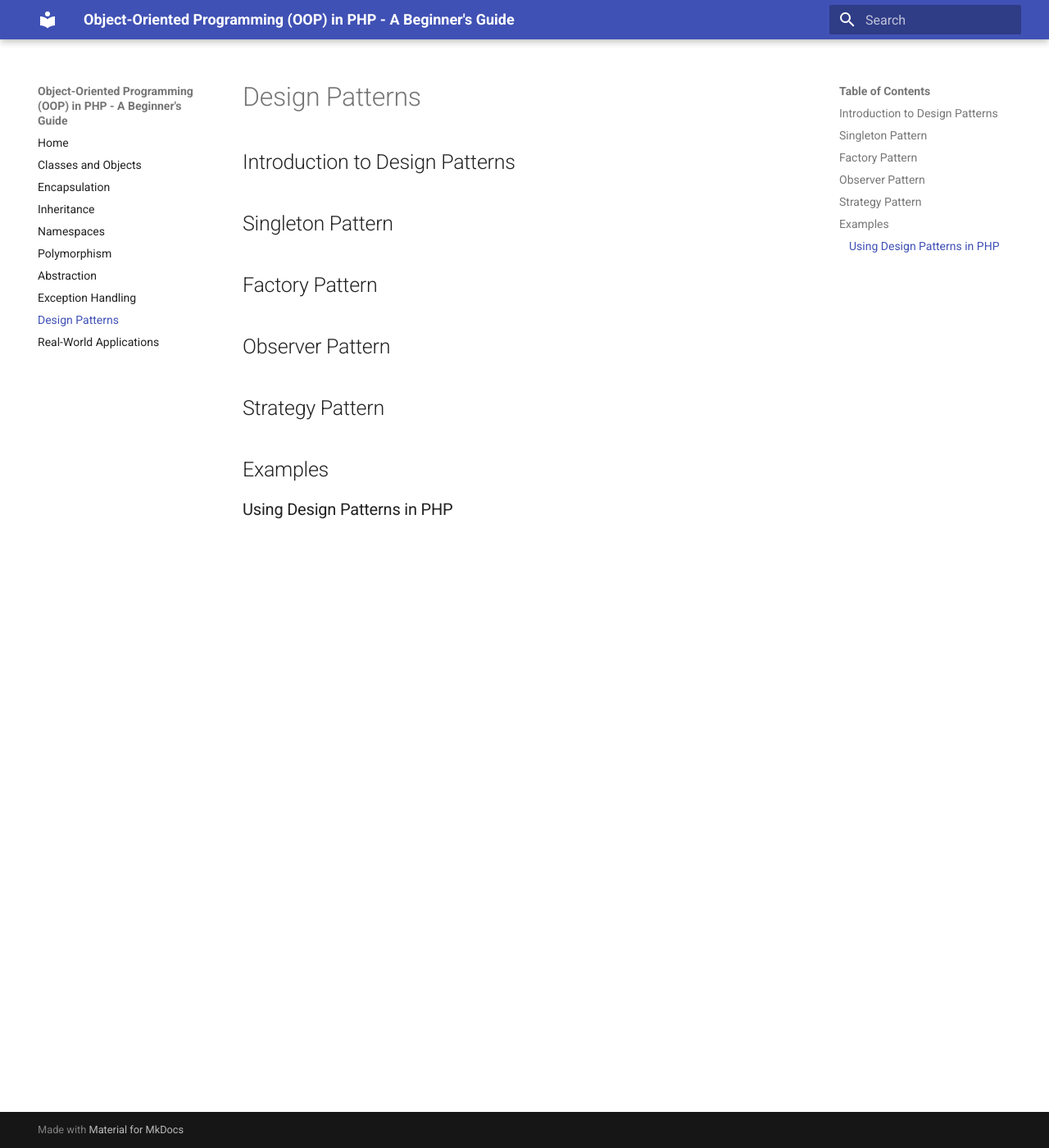
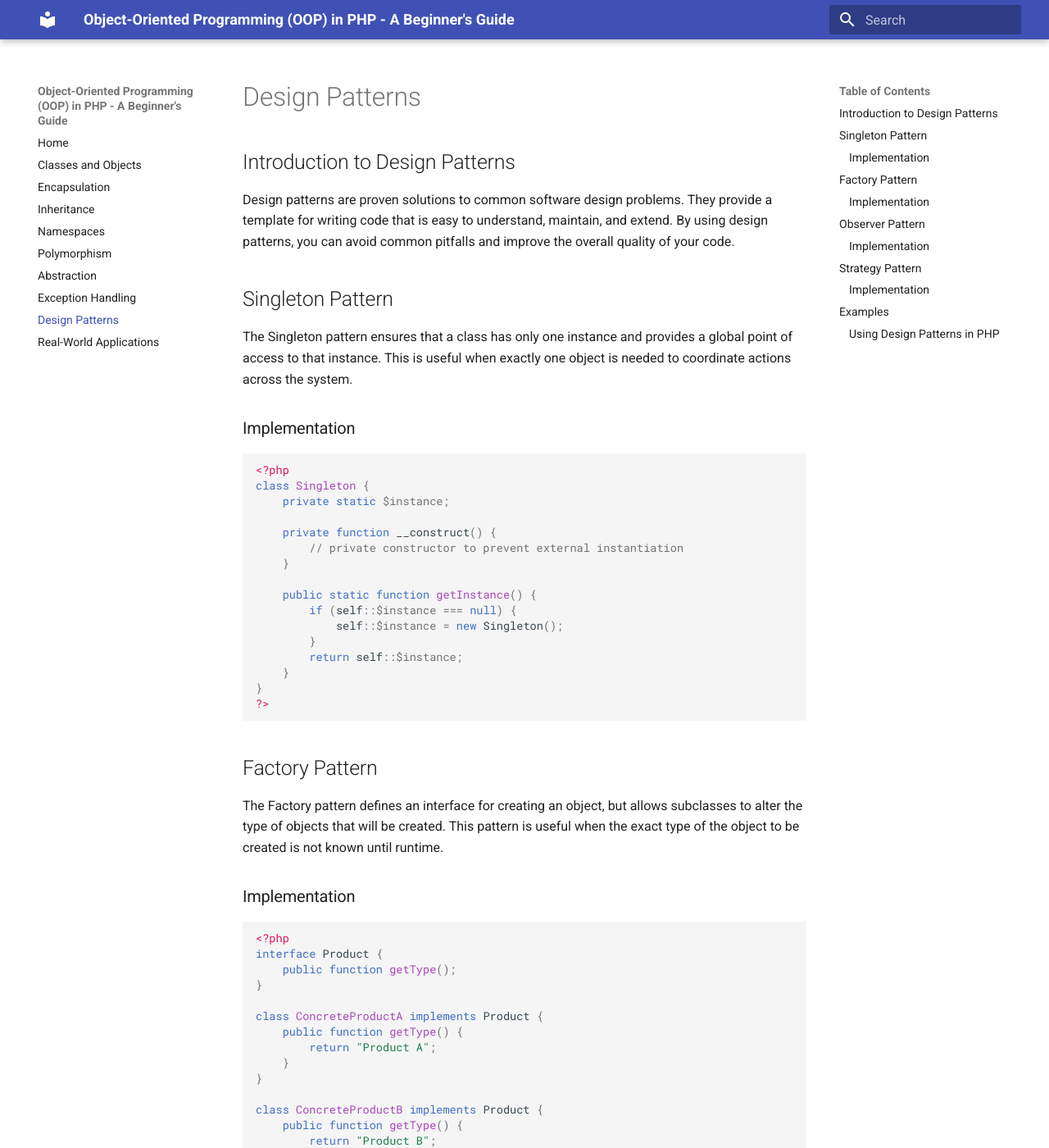
Before and after one commit to fahdi/php-oop, an MkDocs documentation site: the page built from docs/design-patterns.md, in a window 1280 px wide and 1400 px high. Shown: the whole window at 82% size. Built offline with MkDocs 1.6.1 and Material for MkDocs 9.7.7, drawn with Linux system fonts in a browser that asks for light colours; some of the changed text lies outside the part shown.

Commit message:
Add the initial topic content for design patterns. WIP!

````diff
--- a/docs/design-patterns.md
+++ b/docs/design-patterns.md
@@ -2,14 +2,197 @@
 
 ## Introduction to Design Patterns
 
+Design patterns are proven solutions to common software design problems. They provide a template for writing code that is easy to understand, maintain, and extend. By using design patterns, you can avoid common pitfalls and improve the overall quality of your code.
+
 ## Singleton Pattern
+
+The Singleton pattern ensures that a class has only one instance and provides a global point of access to that instance. This is useful when exactly one object is needed to coordinate actions across the system.
+
+### Implementation
+
+```php
+<?php
+class Singleton {
+    private static $instance;
+
+    private function __construct() {
+        // private constructor to prevent external instantiation
+    }
+
+    public static function getInstance() {
+        if (self::$instance === null) {
+            self::$instance = new Singleton();
+        }
+        return self::$instance;
+    }
+}
+?>
+```
 
 ## Factory Pattern
 
+The Factory pattern defines an interface for creating an object, but allows subclasses to alter the type of objects that will be created. This pattern is useful when the exact type of the object to be created is not known until runtime.
+
+### Implementation
+
+```php
+<?php
+interface Product {
+    public function getType();
+}
+
+class ConcreteProductA implements Product {
+    public function getType() {
+        return "Product A";
+    }
+}
+
+class ConcreteProductB implements Product {
+    public function getType() {
+        return "Product B";
+    }
+}
+
+class Factory {
+    public static function createProduct($type) {
+        if ($type === 'A') {
+            return new ConcreteProductA();
+        } elseif ($type === 'B') {
+            return new ConcreteProductB();
+        }
+        throw new Exception("Invalid product type");
+    }
+}
+?>
+```
+
 ## Observer Pattern
 
+The Observer pattern defines a one-to-many relationship between objects so that when one object changes state, all its dependents are notified and updated automatically. This pattern is commonly used in implementing distributed event-handling systems.
+
+### Implementation
+
+```php
+<?php
+interface Observer {
+    public function update($data);
+}
+
+class ConcreteObserver implements Observer {
+    public function update($data) {
+        echo "Observer notified with data: $data\n";
+    }
+}
+
+class Subject {
+    private $observers = [];
+    private $state;
+
+    public function attach(Observer $observer) {
+        $this->observers[] = $observer;
+    }
+
+    public function setState($state) {
+        $this->state = $state;
+        $this->notify();
+    }
+
+    public function getState() {
+        return $this->state;
+    }
+
+    private function notify() {
+        foreach ($this->observers as $observer) {
+            $observer->update($this->state);
+        }
+    }
+}
+?>
+```
+
 ## Strategy Pattern
+
+The Strategy pattern defines a family of algorithms, encapsulates each one, and makes them interchangeable. This pattern allows the algorithm to vary independently from clients that use it.
+
+### Implementation
+
+```php
+<?php
+interface Strategy {
+    public function execute($data);
+}
+
+class ConcreteStrategyA implements Strategy {
+    public function execute($data) {
+        echo "Executing strategy A with data: $data\n";
+    }
+}
+
+class ConcreteStrategyB implements Strategy {
+    public function execute($data) {
+        echo "Executing strategy B with data: $data\n";
+    }
+}
+
+class Context {
+    private $strategy;
+
+    public function setStrategy(Strategy $strategy) {
+        $this->strategy = $strategy;
+    }
+
+    public function executeStrategy($data) {
+        $this->strategy->execute($data);
+    }
+}
+?>
+```
 
 ## Examples
 
 ### Using Design Patterns in PHP
+
+Here is an example of using the Factory and Singleton patterns together to create a simple logging system.
+
+```php
+<?php
+// Singleton Logger Class
+class Logger {
+    private static $instance;
+    private $logs = [];
+
+    private function __construct() {}
+
+    public static function getInstance() {
+        if (self::$instance === null) {
+            self::$instance = new Logger();
+        }
+        return self::$instance;
+    }
+
+    public function log($message) {
+        $this->logs[] = $message;
+    }
+
+    public function getLogs() {
+        return $this->logs;
+    }
+}
+
+// Factory Class to Create Loggers
+class LoggerFactory {
+    public static function createLogger() {
+        return Logger::getInstance();
+    }
+}
+
+// Using the Factory to get a Logger and log messages
+$logger = LoggerFactory::createLogger();
+$logger->log("First log message");
+$logger->log("Second log message");
+
+print_r($logger->getLogs());
+?>
+```
+
+In this example, the `Logger` class is a singleton, ensuring that only one instance of the logger exists. The `LoggerFactory` class is used to create and return the singleton instance of the `Logger` class. This setup allows you to easily manage logging across your application using a single, consistent logger instance.
````
